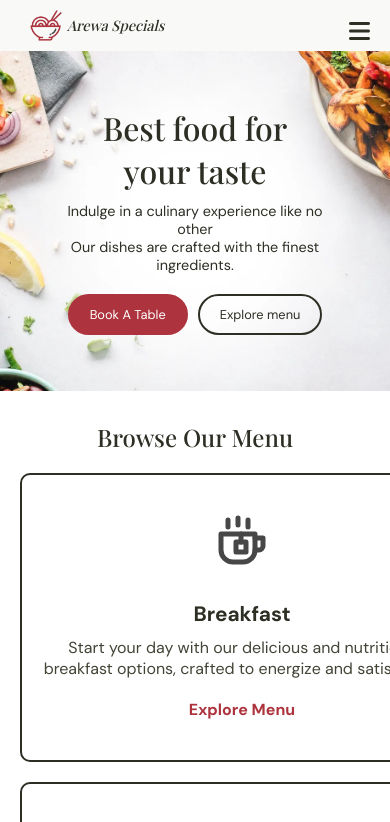
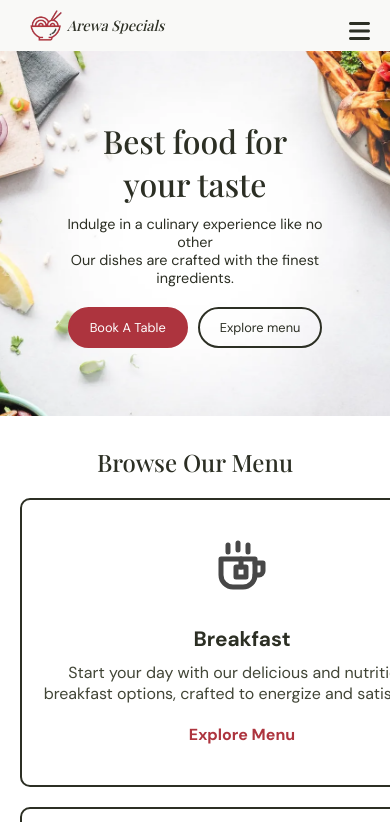
Before and after one commit to devalibello/tasty-food, a React (Create React App) app: page / in a window 390 px wide. Shown: the top 822 px of the page. Built offline with nearby package versions, Linux system fonts and the light colour scheme.

Commit message:
update banner section width 3

```diff
--- a/src/styles/Banner.css
+++ b/src/styles/Banner.css
@@ -63,7 +63,7 @@
 @media (max-width: 886px) {
     .banner-section {
         /* height: 30vh; */
-        height: 340px;
+        height: 365px;
         padding: 90px 20px;
     }
 
```
